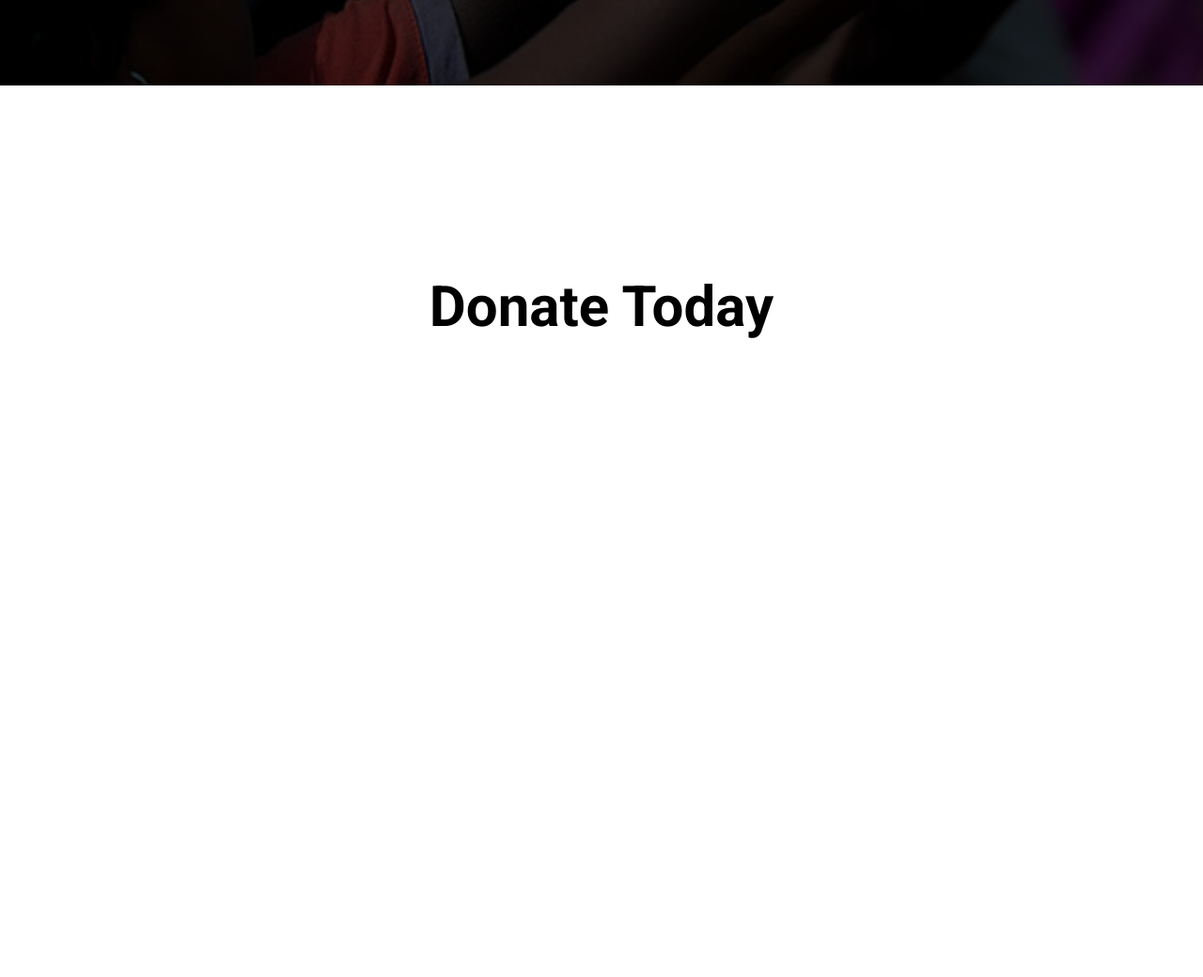
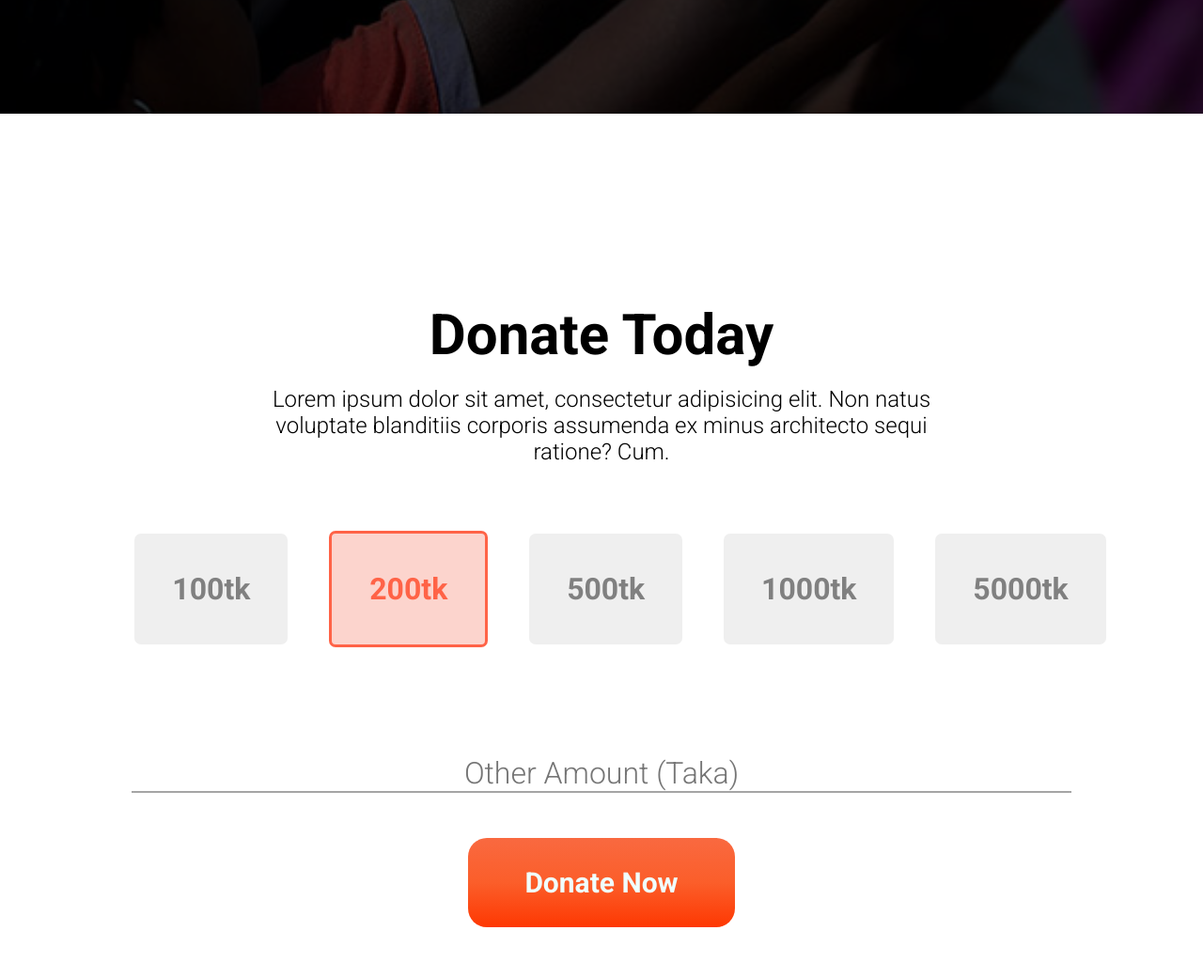
Before and after one commit to Towhid47/assignment_1, a plain HTML site: page index.html in a window 1280 px wide. Shown: the part 1156-2196 px from the top of the page at 94% size. Before the commit the page ends 1518 px from the top, so only its background shows below. Drawn offline with Linux system fonts and the light colour scheme.

Commit message:
second section done

```diff
--- a/index.html
+++ b/index.html
@@ -24,11 +24,12 @@
                         <div class="main_heading">
                             <h1 >Let's Help Those Who Are</h1>
                             <h1>More In Need</h1>
+                            <br>
+                            <p>Lorem ipsum dolor sit amet consectetur adipisicing elit. Exercitationem facilis error, magnam doloribus explicabo sint quidem soluta earum saepe officiis.</p>
+
+
                         </div>
 
-                        <div>
-                            <p id="text">Lorem ipsum dolor sit amet consectetur adipisicing elit. Exercitationem facilis error, magnam doloribus explicabo sint quidem soluta earum saepe officiis.</p>
-                        </div> <br><br><br><br>
 
                         <div class="button_align">
 
@@ -37,23 +38,41 @@
 
             </section>
       </header>
-      <!----------------------  upper_area section end   --------------------------------------->
+      <!----------------------  upper_area section End   --------------------------------------->
 
 
 
-      <!----------------------  Donate_Today section start  -------------------------------->
+      <!----------------------  Donation Amount section start  -------------------------------->
 
             <section>
-                     <div class="donate_today">
-                        <h1>Donate Today</h1>
+                     <div>
+                            <h2>Donate Today</h2>
+                            <br>
+                            <p>Lorem ipsum dolor sit amet, consectetur adipisicing elit. Non natus voluptate blanditiis corporis assumenda ex minus architecto sequi ratione? Cum.</p>
                      </div>
 
-                     <div>
-                        <p class=""></p>
+                     <div class="amount">
+
+                      <a href="" class="amount_options"><button class="buttons_amount">100tk</button></a>
+                      <a href="" class="amount_options"><button class="buttons_amount" id="selected">200tk</button></a>
+                      <a href="" class="amount_options"><button class="buttons_amount">500tk</button></a>
+                      <a href="" class="amount_options"><button class="buttons_amount">1000tk</button></a>
+                      <a href="" class="amount_options"><button class="buttons_amount">5000tk</button></a>
+
                      </div>
 
+                     <div class="amount">
+
+                          <input type="text" placeholder="Other Amount (Taka)" id="input_amount">
+                          <br> <br> <br>
+                          <a href="" "><button class="button">Donate Now</button></a>
+                     </div>
+
+        <!----------------------  Donation Amount section End  -------------------------------->
 
             </section>
+
+        <!------------------                              -------------------->
 
 
 </body>
--- a/style.css
+++ b/style.css
@@ -1,6 +1,8 @@
 *{
     margin:0px;
     padding:0px;
+    font-family: 'Poppins', sans-serif;
+    font-family: 'Roboto', sans-serif;
 }
 header{
     background-image: url(images/donation13.jpg);
@@ -15,36 +17,29 @@ header{
 }
 
 .main_heading {
-    font-family: 'Poppins', sans-serif;
-    font-family: 'Roboto', sans-serif;
+
     color:white;
     font-size: 70px;
     text-align: center;
-    padding-bottom: 30px;
+    padding-bottom: 50px;
     margin-top: 250px;
 
 }
-#text{
-    color:white;
+p{
     font-size: 24px;
     text-align: center;
-    font-family: 'Poppins', sans-serif;
-    font-family: 'Roboto', sans-serif;
-    font-weight: 200;
     margin-left: 280px;
     margin-right: 280px;
     padding-bottom: 20px;
 }
 .button_align{
     text-align: center;
-
 }
 
 
 .button{
     padding: 30px 60px;
-    font-family: 'Poppins', sans-serif;
-    font-family: 'Roboto', sans-serif;
+
     font-weight: bold;
     font-size: 30px;
     background:linear-gradient(rgb(249, 105, 64),rgb(251, 94, 42) ,rgb(254, 56, 2) ) ;
@@ -54,10 +49,41 @@ header{
 
 }
 
-.donate_today{
-    font-family: 'Poppins', sans-serif;
-    font-family: 'Roboto', sans-serif;
+h2{
     text-align:center;
-    font-size:40px;
+    font-size:60px;
     margin-top:200px;
 }
+
+.amount{
+    text-align:center;
+    padding:50px ;
+    margin-bottom: 5px;
+}
+
+.buttons_amount{
+    padding: 40px;
+    font-size: 32px;
+    font-weight: bolder;
+    color:gray;
+    border:none;
+    border-radius: 7px;
+}
+
+#selected{
+    background-color: rgba(249, 161, 146, 0.458);
+    border:3px solid tomato;
+    color:tomato;
+
+}
+.amount_options{
+    padding-left:40px;
+}
+#input_amount{
+    font-size: 32px;
+    border:none;
+    border-bottom: 2px solid rgba(128, 128, 128, 0.71);
+    width: 1000px;
+    text-align: center;
+    margin:10px;
+}
```
